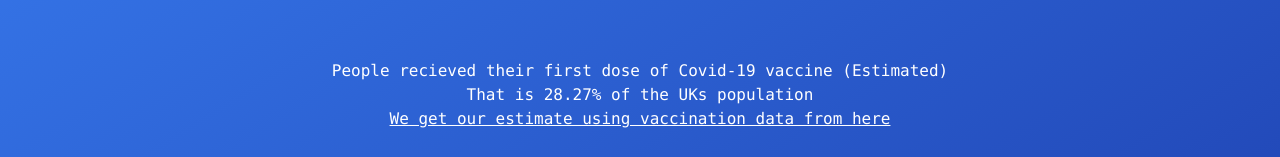
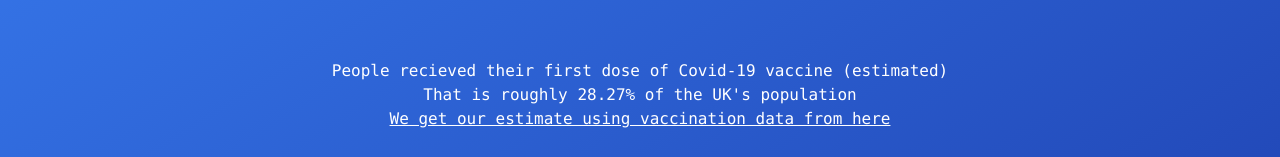
Before and after one commit to GeorgeElliott/VaccineCounter, a React (Create React App) app: page / in a window 1280 px wide. Shown: the part 401-558 px from the top of the page. Built offline with nearby package versions, Linux system fonts and the light colour scheme.

Commit message:
Add norefferer and update some of the text

```diff
--- a/src/App.js
+++ b/src/App.js
@@ -54,16 +54,16 @@ class App extends React.Component {
             {Math.round(this.state.caseCount)}
           </h2>
           <p className="text-center">
-            People recieved their first dose of Covid-19 vaccine (Estimated)
+            People recieved their first dose of Covid-19 vaccine (estimated)
           </p>
           <p className="text-center">
-            That is {this.state.percentageOfPopulation.toFixed(2)}% of the UKs
-            population
+            That is roughly {this.state.percentageOfPopulation.toFixed(2)}% of the UK's population
           </p>
           <p className="text-center">
             <a
               className="underline"
               target="_blank"
+              rel="noreferrer"
               href="https://coronavirus.data.gov.uk/details/vaccinations"
             >
               We get our estimate using vaccination data from here
```
